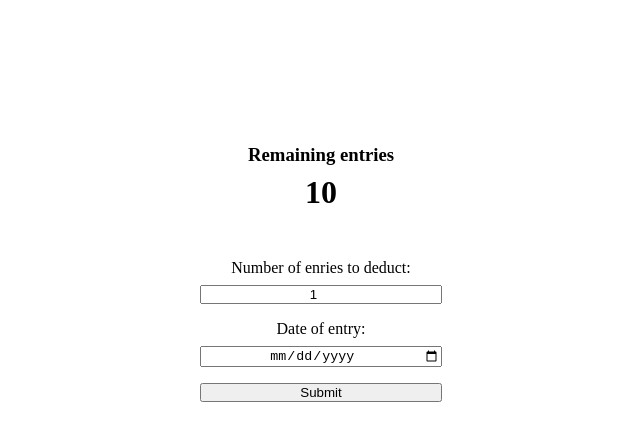
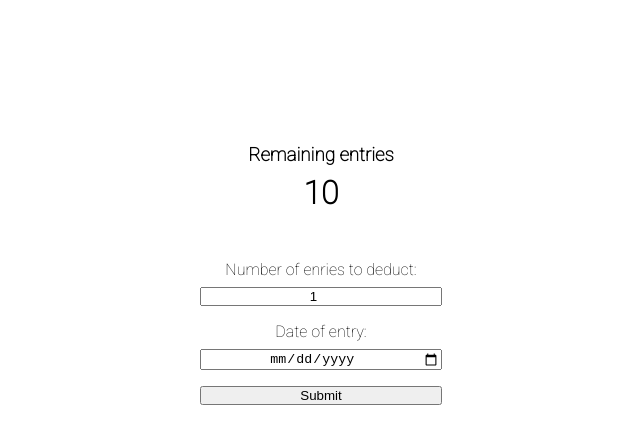
Before and after one commit to podmar/Q-counter, a Next.js app: page / in a window 1280 px wide. Shown: the top 444 px of the page, without its empty margins (319-959 px from the left). Built offline with nearby package versions, Linux system fonts and the light colour scheme.

Commit message:
change font to roboto

```diff
--- a/pages/_app.tsx
+++ b/pages/_app.tsx
@@ -1,6 +1,17 @@
 import '@/styles/globals.css'
 import type { AppProps } from 'next/app'
+import { Roboto } from '@next/font/google'
+
+const roboto = Roboto({
+  weight: '100',
+  subsets: ['latin'],
+})
+
 
 export default function App({ Component, pageProps }: AppProps) {
-  return <Component {...pageProps} />
+  return (
+    <main className={roboto.className}>
+      <Component {...pageProps} />
+    </main>
+  )
 }
```
